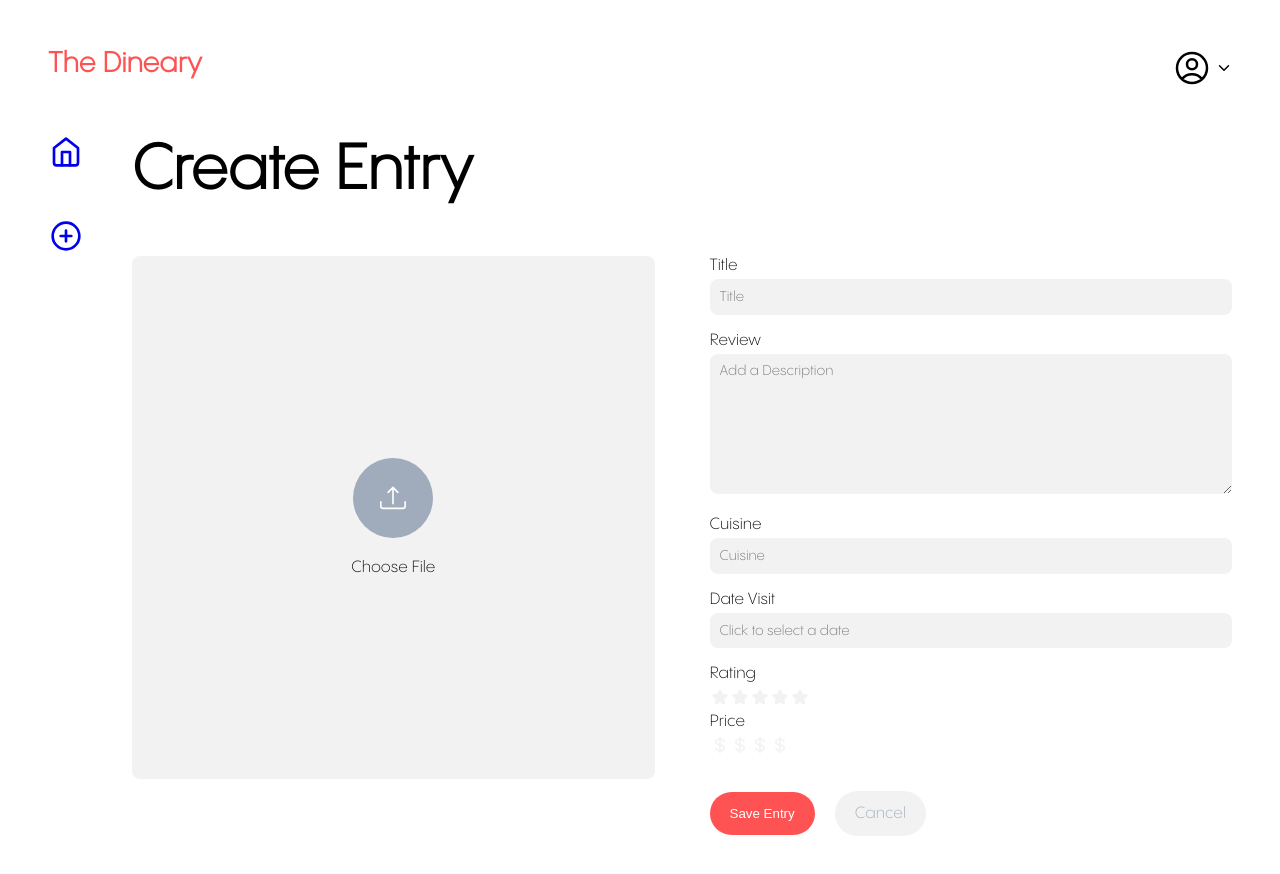
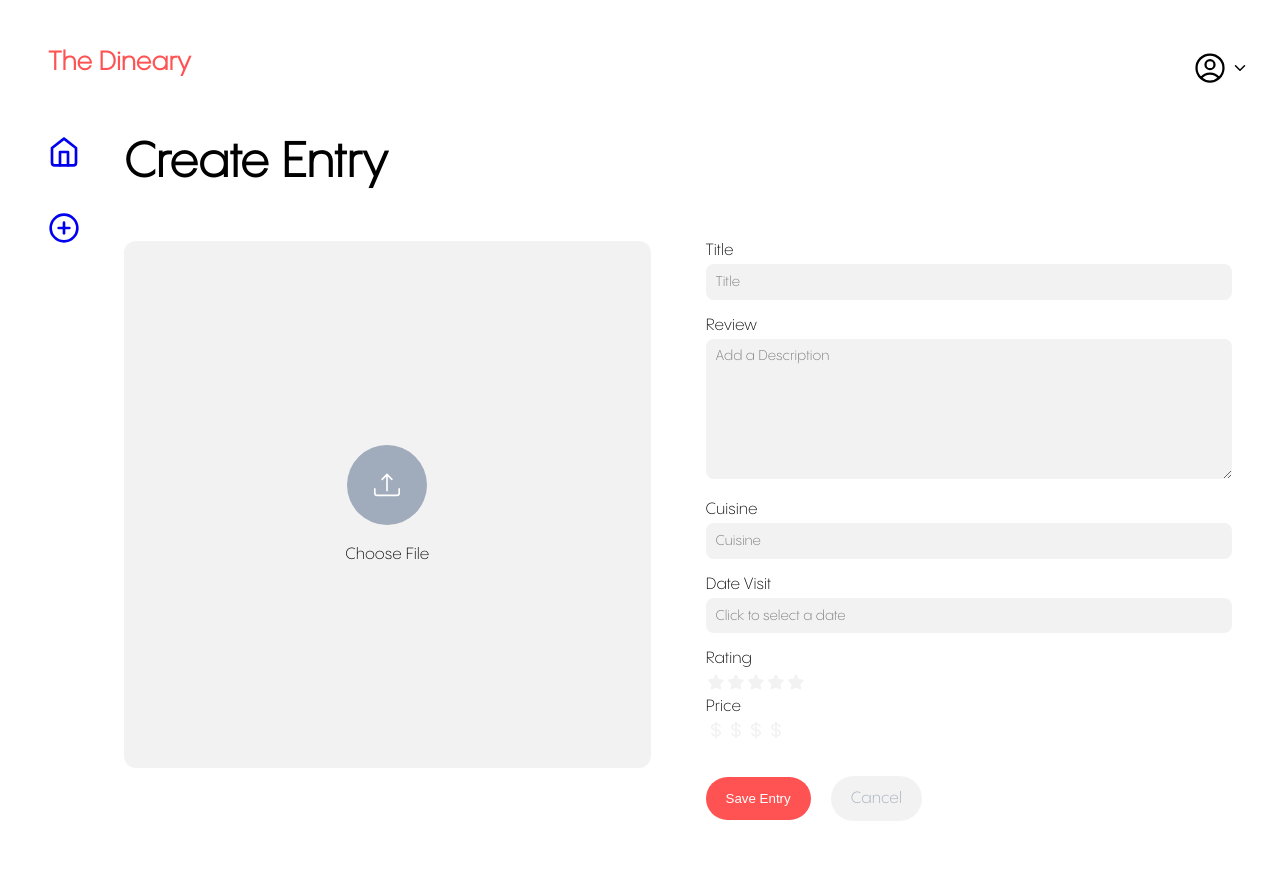
Before and after one commit to SutheeDev/PerScholasCapstoneFE, a React (Vite) app: page /create in a window 1280 px wide. Shown: the top 874 px of the page. Built offline with nearby package versions, Linux system fonts and the light colour scheme; no server answers.

Commit message:
fixed overall elements size

```diff
--- a/src/App.jsx
+++ b/src/App.jsx
@@ -4,6 +4,7 @@ import {
   Home,
   Error,
   CreateRestaurant,
+  Restaurant,
   UpdateRestaurant,
   UpdateUser,
   DashboardLayout,
@@ -47,7 +48,7 @@ const App = () => {
           <Route path="/" element={<DashboardLayout />}>
             <Route index element={<Home />} />
             <Route path="/create" element={<CreateRestaurant />} />
-            <Route path="/restaurant" element={<UpdateRestaurant />} />
+            <Route path="/restaurant/:id" element={<Restaurant />} />
           </Route>
 
           {/* Propably don't need this update route here, let's see*/}
--- a/src/components/Card.jsx
+++ b/src/components/Card.jsx
@@ -1,6 +1,9 @@
 import styled from "styled-components";
+import { useNavigate } from "react-router-dom";
 
 const Card = ({ restaurant }) => {
+  const navigate = useNavigate();
+
   const date = new Date(restaurant.visitDate);
 
   // Format date
@@ -11,8 +14,12 @@ const Card = ({ restaurant }) => {
     day: "numeric",
   }).format(date);
 
+  const handleClick = (e) => {
+    navigate(`/restaurant/${restaurant._id}`);
+  };
+
   return (
-    <Wrapper>
+    <Wrapper onClick={handleClick}>
       <div className="image">
         <img src={restaurant.image} alt={restaurant.name} />
       </div>
@@ -28,9 +35,9 @@ const Card = ({ restaurant }) => {
 export default Card;
 
 const Wrapper = styled.div`
-  width: 408px;
-  height: 304px;
-  border-radius: 12px;
+  max-width: var(--card-width);
+  /* max-height: var(--card-height); */
+  border-radius: var(--card-radius);
   overflow: hidden;
   background-color: var(--bg-secondary-color);
   cursor: pointer;
@@ -53,7 +60,7 @@ const Wrapper = styled.div`
   }
 
   .card-content {
-    padding: 15px;
+    padding: 10px 15px;
     font-family: var(--primary-font-medium);
   }
   .card-content h4 {
--- a/src/components/FormRow.jsx
+++ b/src/components/FormRow.jsx
@@ -36,7 +36,7 @@ const Wrapper = styled.div`
     outline: none;
     border: none;
     padding: 10.25px 10px;
-    border-radius: 8px;
+    border-radius: var(--form-radius);
     background-color: var(--bg-secondary-color);
   }
 `;
--- a/src/components/Logo.jsx
+++ b/src/components/Logo.jsx
@@ -6,6 +6,6 @@ const Logo = () => {
 export default Logo;
 
 const Wrapper = styled.h1`
-  font-size: 28px;
+  font-size: var(--logo-size);
   color: var(--text-secondary-color);
 `;
--- a/src/components/NavigationIcon.jsx
+++ b/src/components/NavigationIcon.jsx
@@ -11,8 +11,8 @@ const NavigationIcon = ({ icon, destination }) => {
 export default NavigationIcon;
 
 const Wrapper = styled.div`
-  width: 36px;
-  height: 36px;
+  width: var(--nav-icon-size);
+  height: var(--nav-icon-size);
   display: grid;
   place-items: center;
   font-size: 32px;
--- a/src/components/UserIcon.jsx
+++ b/src/components/UserIcon.jsx
@@ -17,7 +17,7 @@ const UserIcon = () => {
 export default UserIcon;
 
 const Wrapper = styled.div`
-  width: 60px;
+  width: 40px;
   display: flex;
   gap: 4px;
   justify-content: space-between;
@@ -33,6 +33,10 @@ const Wrapper = styled.div`
     font-size: 40px;
   }
 
+  .userIcon-container svg {
+    width: var(--user-icon-size);
+  }
+
   .down-arrow-container {
     width: 16px;
     height: 16px;
--- a/src/index.css
+++ b/src/index.css
@@ -38,6 +38,19 @@
 
   /* Padding */
   --container-padding: 48px;
+
+  /* Size */
+  --logo-size: 26px;
+  --nav-icon-size: 28px;
+  --user-icon-size: 36px;
+  --header-size: 48px;
+  --card-width: 380px;
+  --card-height: 285px;
+  --cards-gap: 20px;
+  --wrapper-width: 1180px;
+  --card-radius: 12px;
+  --form-radius: 8px;
+  --btn-radius: 44px;
 }
 
 body {
@@ -46,7 +59,7 @@ body {
 }
 
 .heading {
-  font-size: 62px;
+  font-size: var(--header-size);
   margin-bottom: 50px;
 }
 
@@ -55,7 +68,7 @@ body {
   cursor: pointer;
   border: none;
   padding: 14px 20px;
-  border-radius: 44px;
+  border-radius: var(--btn-radius);
 
   transition: all 0.1s ease;
 }
@@ -65,6 +78,6 @@ body {
 }
 
 .page-wrapper {
-  max-width: 1256px;
+  max-width: var(--wrapper-width);
   margin: 0 auto;
 }
--- a/src/pages/CreateRestaurant.jsx
+++ b/src/pages/CreateRestaurant.jsx
@@ -251,7 +251,7 @@ const CardsContainer = styled.div`
     outline: none;
     border: none;
     padding: 10.25px 10px;
-    border-radius: 8px;
+    border-radius: var(--form-radius);
     background-color: var(--bg-secondary-color);
     font-family: var(--primary-font-light);
     font-size: 14px;
@@ -267,7 +267,7 @@ const CardsContainer = styled.div`
     outline: none;
     border: none;
     padding: 10.25px 10px;
-    border-radius: 8px;
+    border-radius: var(--form-radius);
     background-color: var(--bg-secondary-color);
     color: var(--text-third-color);
   }
@@ -284,7 +284,7 @@ const CardsContainer = styled.div`
     flex-direction: column;
     align-items: center;
     justify-content: center;
-    border-radius: 8px;
+    border-radius: var(--card-radius);
   }
 
   .image-upload-btn {
--- a/src/pages/Home.jsx
+++ b/src/pages/Home.jsx
@@ -27,6 +27,6 @@ const CardsContainer = styled.div`
   .cards {
     display: grid;
     grid-template-columns: repeat(3, 1fr);
-    gap: 16px;
+    gap: var(--cards-gap);
   }
 `;
--- /dev/null
+++ b/src/pages/Restaurant.jsx
@@ -0,0 +1,4 @@
+const Restaurant = () => {
+  return <div>Restaurant</div>;
+};
+export default Restaurant;
--- a/src/pages/index.js
+++ b/src/pages/index.js
@@ -1,6 +1,7 @@
 import Home from "./Home";
 import Error from "./Error";
 import CreateRestaurant from "./CreateRestaurant";
+import Restaurant from "./Restaurant";
 import UpdateRestaurant from "./UpdateRestaurant";
 import UpdateUser from "./UpdateUser";
 import DashboardLayout from "./DashboardLayout";
@@ -9,6 +10,7 @@ export {
   Home,
   Error,
   CreateRestaurant,
+  Restaurant,
   UpdateRestaurant,
   UpdateUser,
   DashboardLayout,
```
